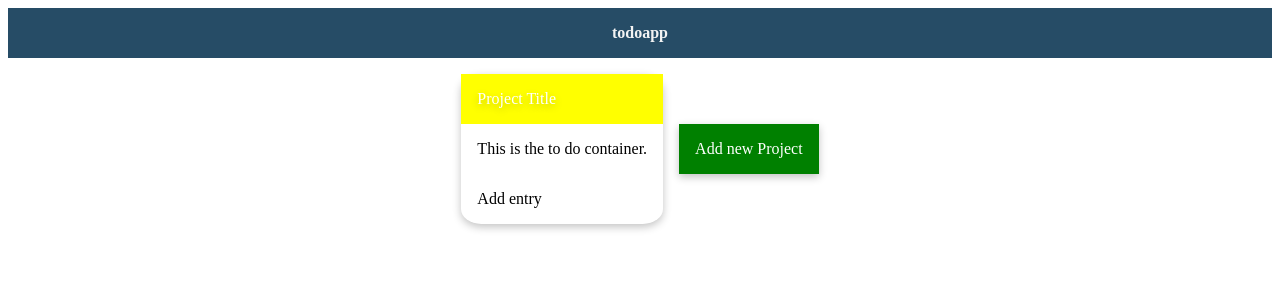
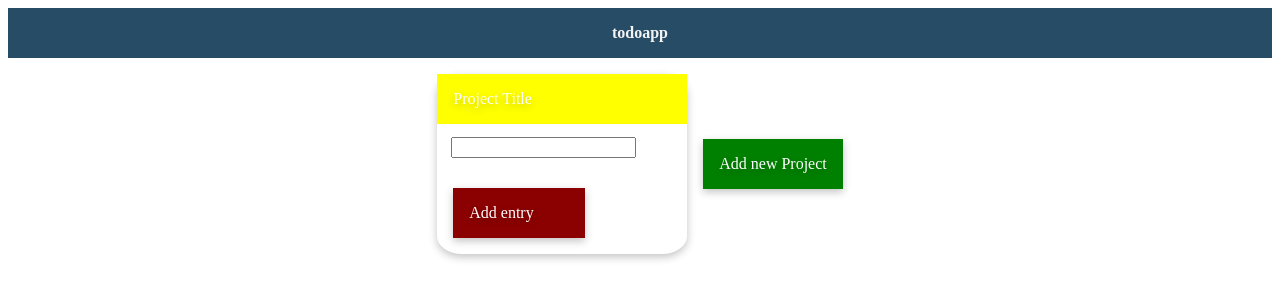
Before and after one commit to srivatsantalkad/todo-list, a website built with webpack: page dist/index.html in a window 1280 px wide. Both pictures are taken after a click on the element "Add entry". Built offline with nearby package versions, Linux system fonts and the light colour scheme.

Commit message:
css changes

```diff
--- a/src/create-project.js
+++ b/src/create-project.js
@@ -7,7 +7,7 @@ export default function createProject() {
     const toDoContainer = document.createElement('div');
 
     const addToDo = document.createElement('div');
-    addToDo.classList.add('to-do-style');
+    addToDo.classList.add('add-entry-style');
 
     projectTitle.innerText = 'Project Title';
     addToDo.innerText = 'Add entry';
--- a/src/create-todo.js
+++ b/src/create-todo.js
@@ -1,5 +1,5 @@
 export default function createToDoContainer(projectContainer) {
-    const toDoContainer = document.createElement('div');
+    const toDoContainer = document.createElement('input');
     toDoContainer.innerText = 'This is the to do container.';
     toDoContainer.classList.add('to-do-style');
 
--- a/src/style.css
+++ b/src/style.css
@@ -1,3 +1,7 @@
+textarea:focus, input:focus{
+    outline: none;
+}
+
 nav {
     display: flex;
     justify-content: center;
@@ -20,9 +24,11 @@ nav {
 
 .project-container-style {
     display: flex;
+    flex-wrap: wrap;
     flex-direction: column;
     box-shadow: rgba(0, 0, 0, 0.24) 0px 3px 8px;
     border-radius: 10%;
+    width: 250px;
 }
 
 .project-title-style {
@@ -32,13 +38,32 @@ nav {
     padding: 1em;
 }
 
+.to-do-style {
+    margin: 1em;
+}
+
+.add-entry-style {
+    text-shadow: rgba(0, 0, 0, 0.24) 0px 3px 8px;
+    margin: 1em;
+    color: white;
+    background-color: darkred;
+    box-shadow: rgba(0, 0, 0, 0.24) 0px 3px 8px;
+    padding: 1em;
+    width: 100px;
+
+}
+.add-entry-style:hover {
+    filter: brightness(80%);
+}
+
 .add-project-style {
+    text-shadow: rgba(0, 0, 0, 0.24) 0px 3px 8px;
+
     color: white;
     background-color: green;
     box-shadow: rgba(0, 0, 0, 0.24) 0px 3px 8px;
     padding: 1em;
 }
-
-.to-do-style {
-    margin: 1em;
+.add-project-style:hover {
+    filter: brightness(80%);
 }
```
Also changed, not shown: dist/main.js.
